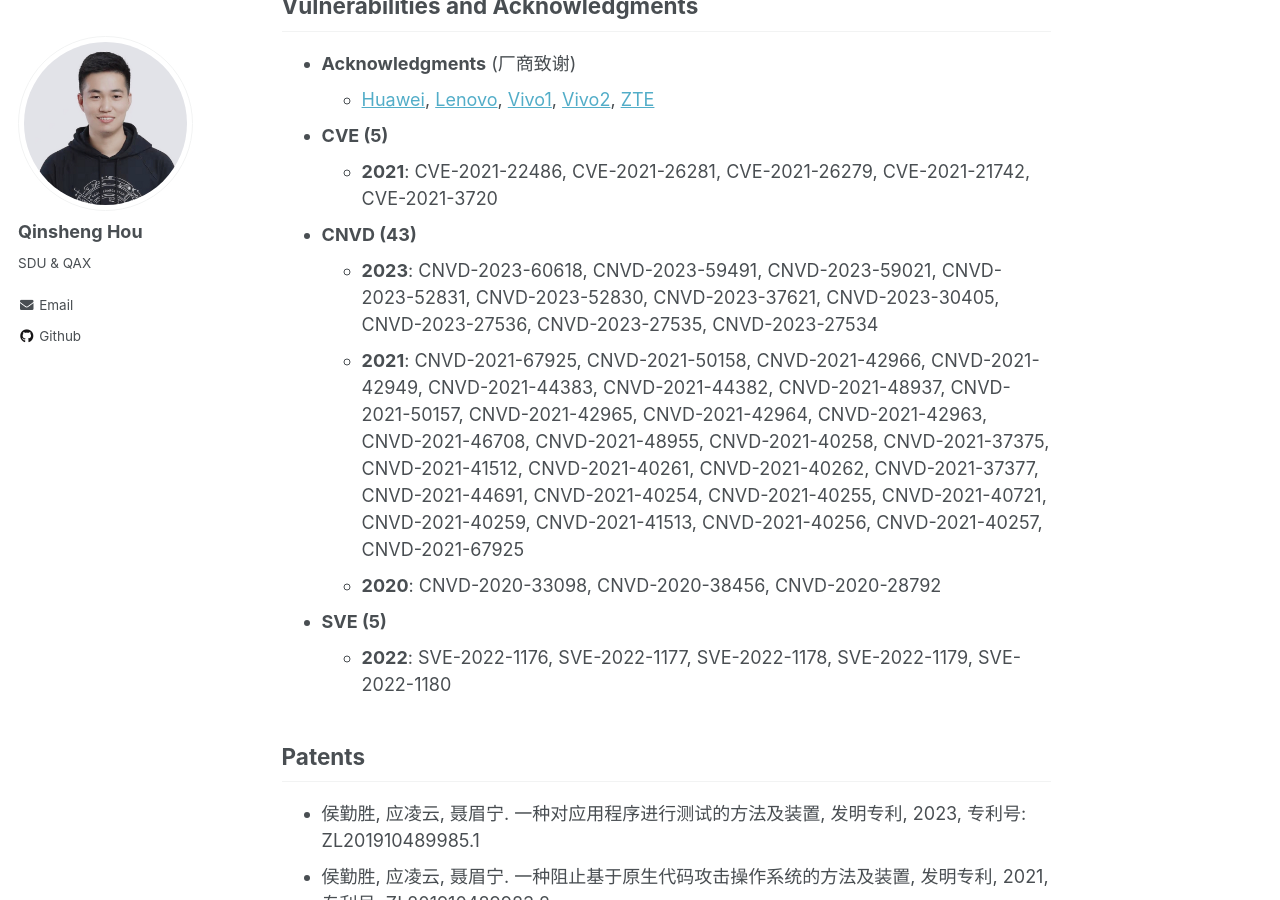
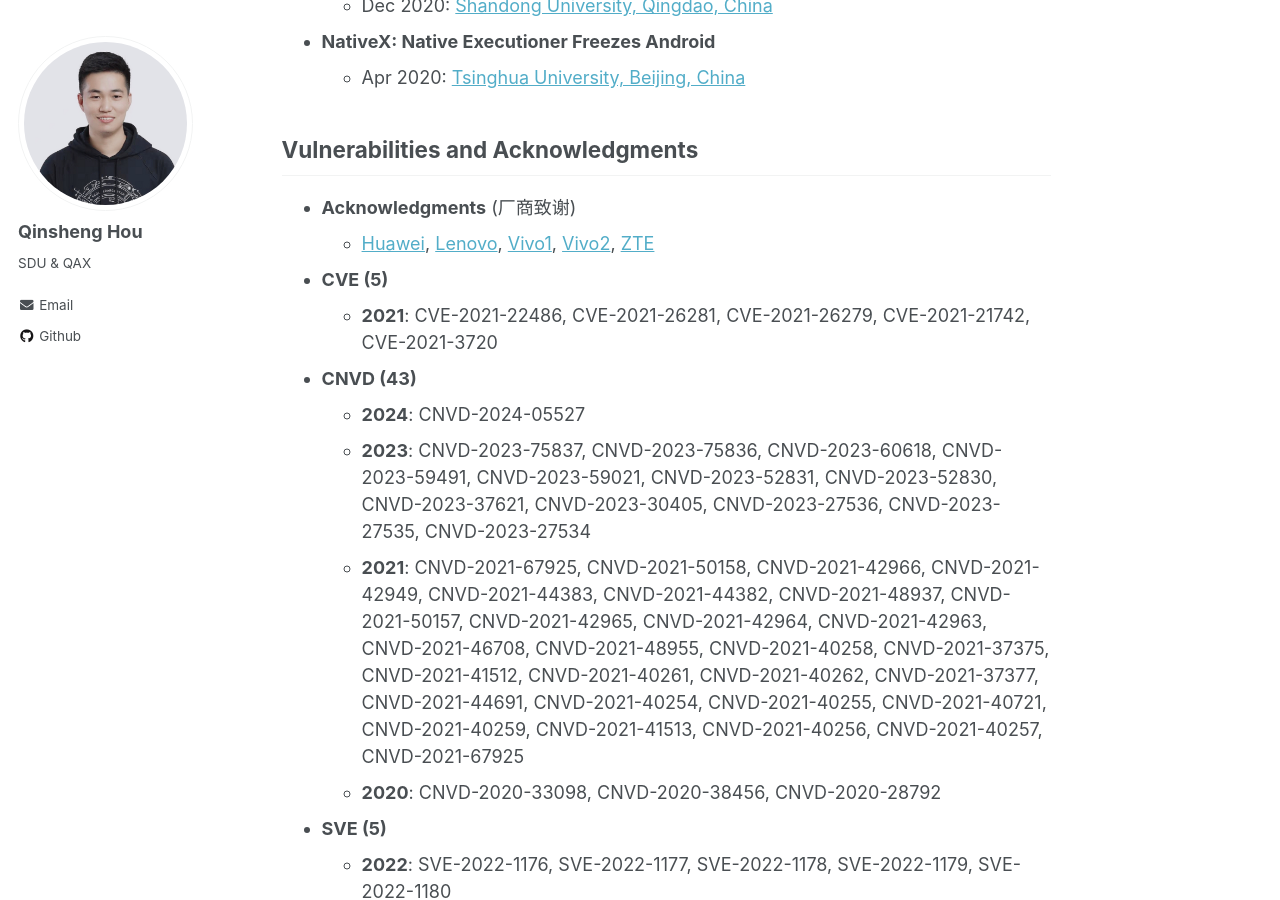
Before and after one commit to chicharitomu14/chicharitomu14.github.io, a Jekyll site: the page built from _pages/about.md, in a window 1280 px wide and 900 px high, scrolled down 2784 px. Built offline with Jekyll 4.4.1, drawn with Linux system fonts in a browser that asks for light colours; some of the changed text lies outside the part shown.

Commit message:
update ccs & new cnvds

```diff
--- a/_pages/about.md
+++ b/_pages/about.md
@@ -17,7 +17,8 @@ Publications
 
 ### 2024
 
-1. **[WWW’24]** Xiaoyin Liu, Wenzhi Li, **Qinsheng Hou**, Shishuai Yang, Lingyun Ying, Wenrui Diao, Yanan Li, Shanqing Guo, and Haixin Duan. From Promises to Practice: Evaluating the Private Browsing Modes of Android Browser Apps. *The 33rd ACM Web Conference*, Singapore. May 13-17, 2024. [Top] [CCF A] [[QAX](https://research.qianxin.com/archives/1740)]
+1. **[CCS’24]** Zidong Zhang, **Qinsheng Hou**, Lingyun Ying, **Wenrui Diao**, Yacong Gu, Rui Li, Shanqing Guo, Haixin Duan. MiniCAT: Understanding and Detecting Cross-Page Request Forgery Vulnerabilities in Mini-Programs. *The 31st ACM Conference on Computer and Communications Security*, Salt Lake City, UT, USA. October 14-18, 2024. [Top] [CCF A]
+2. **[WWW’24]** Xiaoyin Liu, Wenzhi Li, **Qinsheng Hou**, Shishuai Yang, Lingyun Ying, Wenrui Diao, Yanan Li, Shanqing Guo, and Haixin Duan. From Promises to Practice: Evaluating the Private Browsing Modes of Android Browser Apps. *The 33rd ACM Web Conference*, Singapore. May 13-17, 2024. [Top] [CCF A] [[QAX](https://research.qianxin.com/archives/1740)]
 
 ### 2023
 
@@ -72,7 +73,8 @@ Vulnerabilities and Acknowledgments
 - **CVE (5)**
   - **2021**: CVE-2021-22486, CVE-2021-26281, CVE-2021-26279, CVE-2021-21742, CVE-2021-3720
 - **CNVD (43)**
-  - **2023**: CNVD-2023-60618, CNVD-2023-59491, CNVD-2023-59021, CNVD-2023-52831, CNVD-2023-52830, CNVD-2023-37621, CNVD-2023-30405, CNVD-2023-27536, CNVD-2023-27535, CNVD-2023-27534
+  - **2024**: CNVD-2024-05527
+  - **2023**: CNVD-2023-75837, CNVD-2023-75836, CNVD-2023-60618, CNVD-2023-59491, CNVD-2023-59021, CNVD-2023-52831, CNVD-2023-52830, CNVD-2023-37621, CNVD-2023-30405, CNVD-2023-27536, CNVD-2023-27535, CNVD-2023-27534
   - **2021**: CNVD-2021-67925, CNVD-2021-50158, CNVD-2021-42966, CNVD-2021-42949, CNVD-2021-44383, CNVD-2021-44382, CNVD-2021-48937, CNVD-2021-50157, CNVD-2021-42965, CNVD-2021-42964, CNVD-2021-42963, CNVD-2021-46708, CNVD-2021-48955, CNVD-2021-40258, CNVD-2021-37375, CNVD-2021-41512, CNVD-2021-40261, CNVD-2021-40262, CNVD-2021-37377, CNVD-2021-44691, CNVD-2021-40254, CNVD-2021-40255, CNVD-2021-40721, CNVD-2021-40259, CNVD-2021-41513, CNVD-2021-40256, CNVD-2021-40257, CNVD-2021-67925
   - **2020**: CNVD-2020-33098, CNVD-2020-38456,  CNVD-2020-28792
 - **SVE (5)**
```
